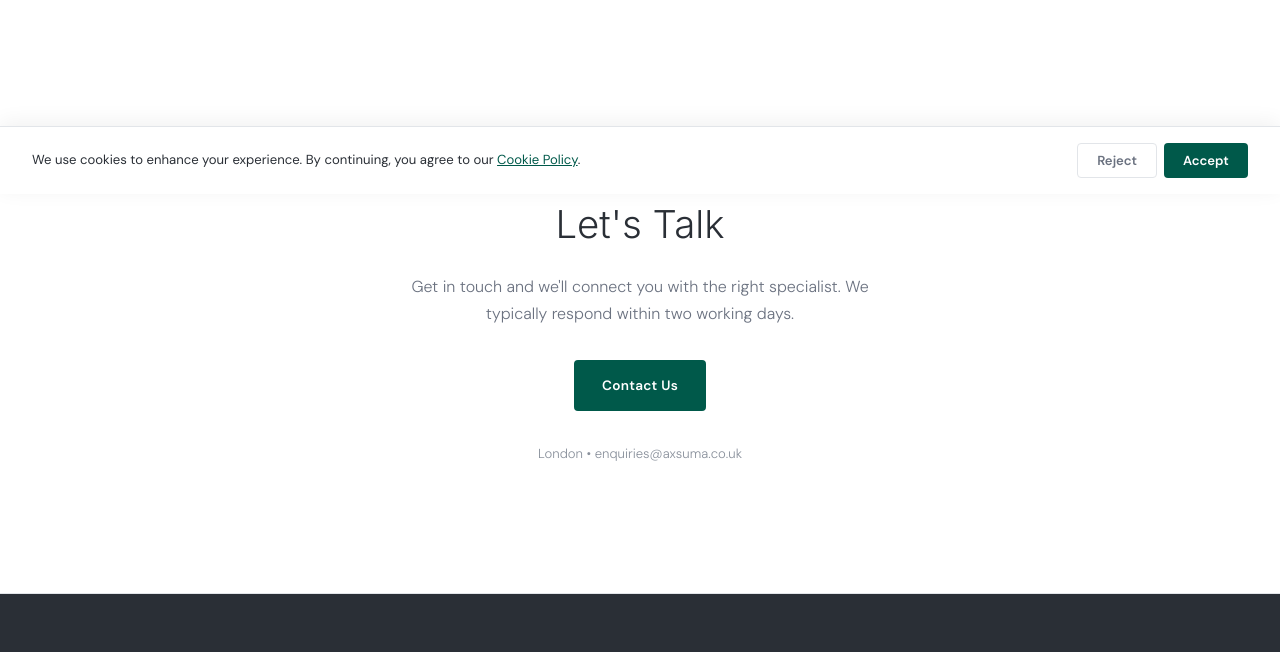
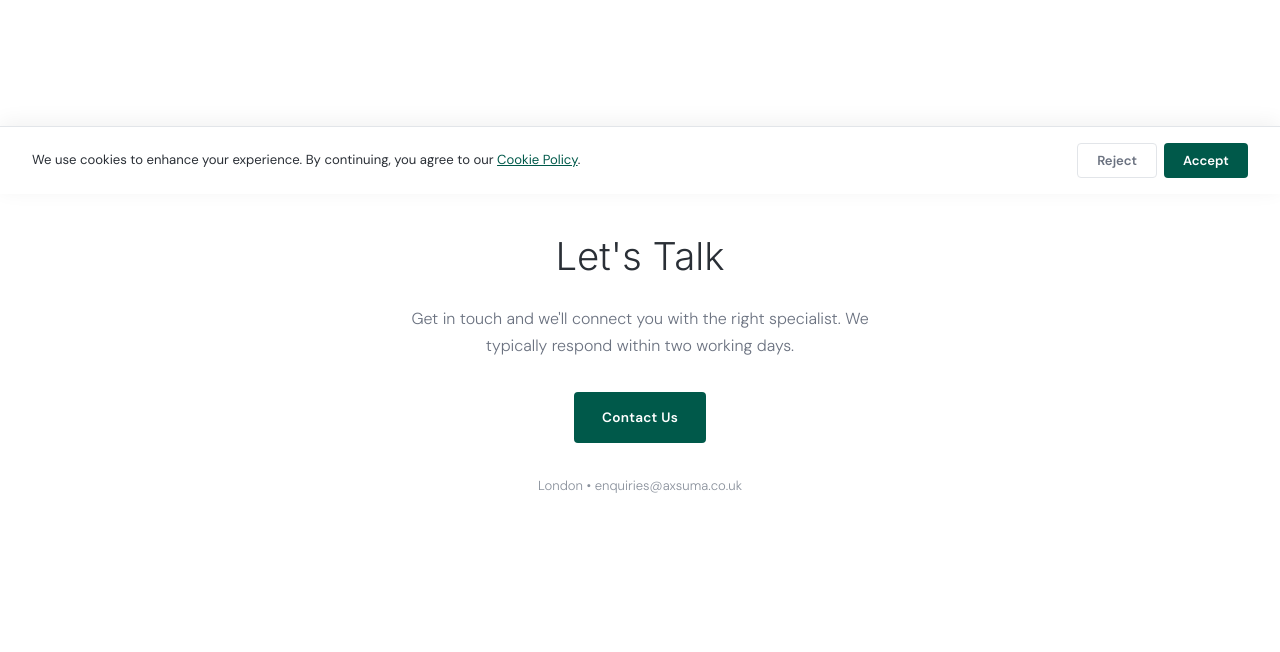
Before and after one commit to giacomoprevitali22/axsuma-website, a plain HTML site: page index.html in a window 1280 px wide. Shown: the part 606-1258 px from the top of the page. Drawn offline with Linux system fonts and the light colour scheme; no server answers.

Commit message:
Enlarge pillar boxes, push CTA below fold

```diff
--- a/index.html
+++ b/index.html
@@ -189,7 +189,7 @@
     .ins-foot a:hover{color:var(--dark)}
 
     /* ===== CTA ===== */
-    .cta{padding:6rem 0;background:var(--white);text-align:center}
+    .cta{padding:8rem 0;background:var(--white);text-align:center}
     .cta h2{font-size:2.4rem;font-weight:300;margin-bottom:1rem;color:var(--dark)}
     .cta p{font-size:1rem;color:var(--mid);max-width:500px;margin:0 auto 2rem;font-weight:300}
 
```
